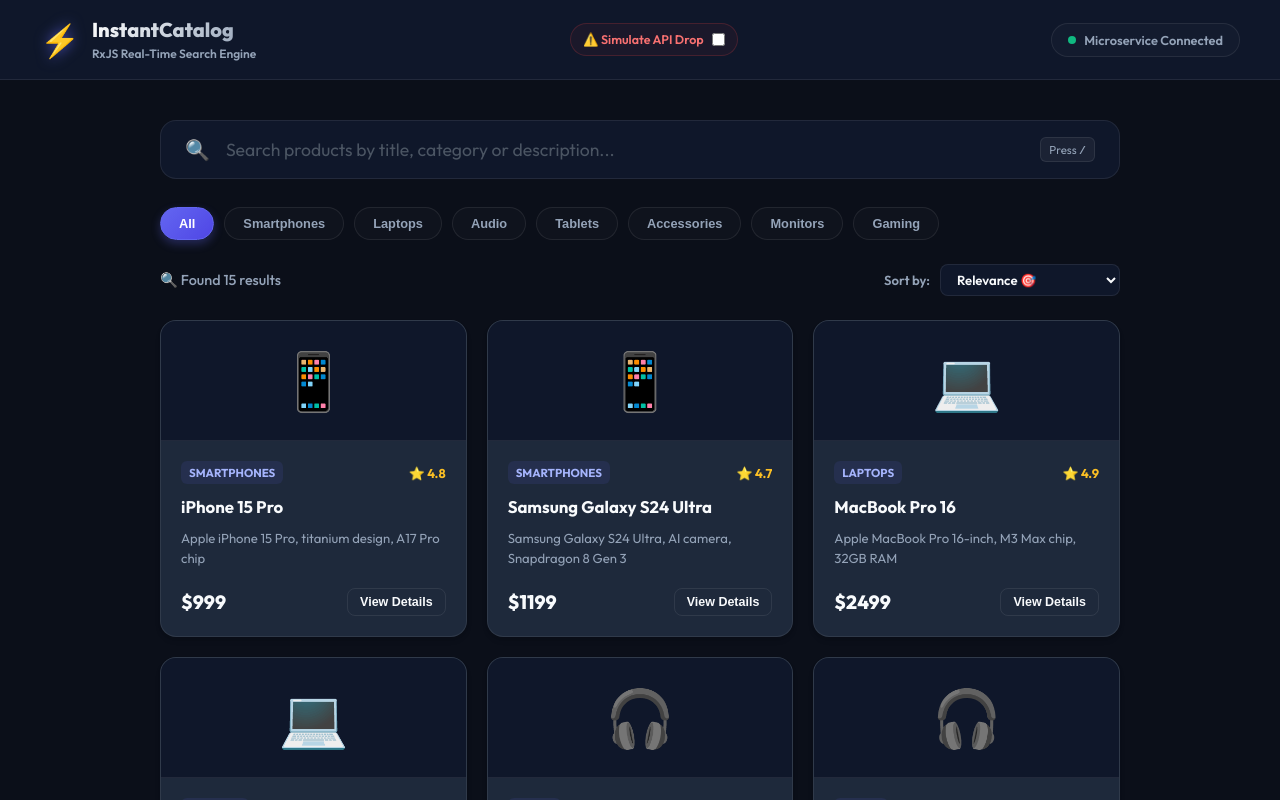
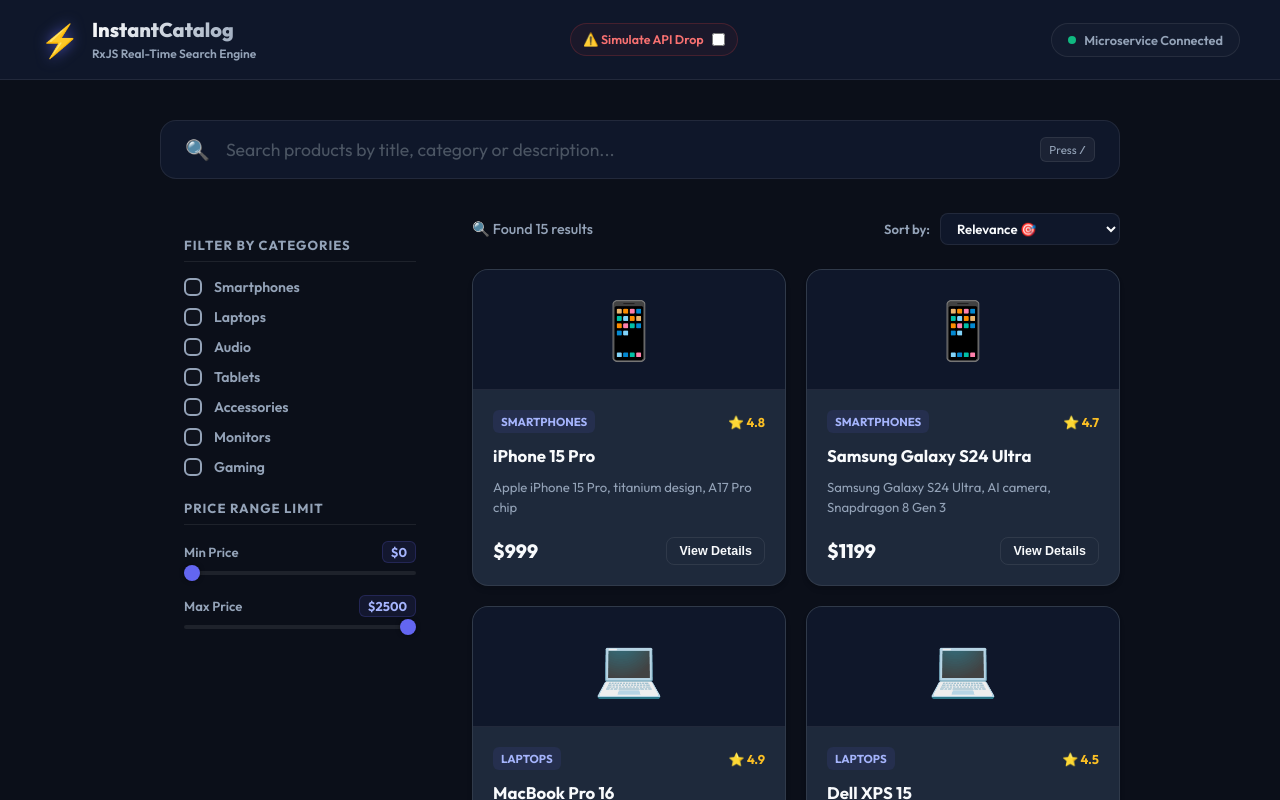
Before and after one commit to breakingthebot/realtime-search-rxjs, an Angular app: page / in a window 1280 px wide. Shown: the top 800 px of the page. Built offline with nearby package versions, Linux system fonts and the light colour scheme.

Commit message:
Implement advanced multi-select category checkboxes and price range slider filters in workspace sidebar

```diff
--- a/src/app/app.css
+++ b/src/app/app.css
@@ -729,3 +729,216 @@
     transform: scale(1.0);
   }
 }
+
+/* ==========================================================================
+   Filter Sidebar & Dynamic Workspace Layout
+   ========================================================================== */
+
+.workspace-row {
+  display: flex;
+  gap: 32px;
+  width: 100%;
+  align-items: flex-start;
+  margin-top: 10px;
+}
+
+/* Filters Sidebar */
+.filters-sidebar {
+  flex-shrink: 0;
+  width: 280px;
+  padding: 24px;
+  display: flex;
+  flex-direction: column;
+  gap: 24px;
+}
+
+.results-column {
+  flex: 1;
+  display: flex;
+  flex-direction: column;
+  gap: 24px;
+  min-width: 0;
+}
+
+.filter-section {
+  display: flex;
+  flex-direction: column;
+}
+
+.filter-section h3 {
+  font-size: 0.82rem;
+  text-transform: uppercase;
+  font-weight: 700;
+  color: var(--text-secondary);
+  letter-spacing: 1px;
+  margin-bottom: 16px;
+  border-bottom: 1px solid var(--border-color);
+  padding-bottom: 8px;
+}
+
+/* Custom Checkbox styles */
+.category-checkboxes-list {
+  display: flex;
+  flex-direction: column;
+  gap: 12px;
+}
+
+.checkbox-wrapper {
+  display: flex;
+  align-items: center;
+  gap: 12px;
+  cursor: pointer;
+  position: relative;
+  user-select: none;
+}
+
+.filter-checkbox {
+  position: absolute;
+  opacity: 0;
+  cursor: pointer;
+  height: 0;
+  width: 0;
+}
+
+.custom-checkbox {
+  width: 18px;
+  height: 18px;
+  border-radius: 6px;
+  border: 2px solid var(--text-secondary);
+  background-color: rgba(255, 255, 255, 0.02);
+  display: inline-flex;
+  align-items: center;
+  justify-content: center;
+  transition: all 0.2s cubic-bezier(0.4, 0, 0.2, 1);
+  flex-shrink: 0;
+}
+
+.filter-checkbox:checked ~ .custom-checkbox {
+  background-color: #6366f1;
+  border-color: #6366f1;
+  box-shadow: 0 0 8px rgba(99, 102, 241, 0.4);
+}
+
+.custom-checkbox::after {
+  content: '✓';
+  font-size: 0.68rem;
+  color: #ffffff;
+  font-weight: 800;
+  display: none;
+}
+
+.filter-checkbox:checked ~ .custom-checkbox::after {
+  display: block;
+}
+
+.checkbox-label {
+  font-size: 0.88rem;
+  font-weight: 600;
+  color: var(--text-secondary);
+  transition: color 0.2s ease;
+}
+
+.filter-checkbox:checked ~ .checkbox-label {
+  color: #ffffff;
+}
+
+/* Range Slider styles */
+.price-slider-group {
+  display: flex;
+  flex-direction: column;
+  gap: 20px;
+}
+
+.price-slider-item {
+  display: flex;
+  flex-direction: column;
+  gap: 8px;
+}
+
+.slider-meta {
+  display: flex;
+  justify-content: space-between;
+  align-items: center;
+}
+
+.slider-title {
+  font-size: 0.82rem;
+  font-weight: 600;
+  color: var(--text-secondary);
+}
+
+.slider-value-badge {
+  font-size: 0.8rem;
+  font-weight: 700;
+  color: #a5b4fc;
+  background-color: rgba(99, 102, 241, 0.1);
+  padding: 2px 8px;
+  border-radius: 6px;
+  border: 1px solid rgba(99, 102, 241, 0.2);
+}
+
+.range-slider-input {
+  width: 100%;
+  -webkit-appearance: none;
+  background: rgba(255, 255, 255, 0.08);
+  height: 4px;
+  border-radius: 2px;
+  outline: none;
+  transition: all 0.2s;
+}
+
+.range-slider-input::-webkit-slider-thumb {
+  -webkit-appearance: none;
+  width: 16px;
+  height: 16px;
+  border-radius: 50%;
+  background: #6366f1;
+  cursor: pointer;
+  transition: transform 0.15s;
+  box-shadow: 0 0 4px rgba(0, 0, 0, 0.5);
+}
+
+.range-slider-input::-webkit-slider-thumb:hover {
+  transform: scale(1.2);
+  box-shadow: 0 0 10px rgba(99, 102, 241, 0.4);
+}
+
+/* Reset Button */
+.btn-reset-sidebar-filters {
+  background-color: rgba(255, 255, 255, 0.03);
+  border: 1px solid var(--border-color);
+  color: var(--text-secondary);
+  padding: 12px;
+  border-radius: 12px;
+  font-size: 0.85rem;
+  font-weight: 700;
+  cursor: pointer;
+  width: 100%;
+  transition: all 0.25s;
+  text-align: center;
+  margin-top: 10px;
+}
+
+.btn-reset-sidebar-filters:hover {
+  background-color: rgba(255, 255, 255, 0.06);
+  color: #ffffff;
+  border-color: rgba(255, 255, 255, 0.15);
+}
+
+/* Responsive Media Queries */
+@media (max-width: 960px) {
+  .workspace-row {
+    flex-direction: column;
+    align-items: stretch;
+    gap: 24px;
+  }
+  .filters-sidebar {
+    width: 100%;
+    display: grid;
+    grid-template-columns: repeat(auto-fit, minmax(220px, 1fr));
+    gap: 20px;
+  }
+  .btn-reset-sidebar-filters {
+    grid-column: 1 / -1;
+  }
+}
--- a/src/app/app.html
+++ b/src/app/app.html
@@ -47,7 +47,7 @@
 
       <!-- Clear button (only visible when query has text) -->
       <button
-        *ngIf="queryValue() || activeCategory() !== 'All' || activeSort() !== 'relevance'"
+        *ngIf="queryValue() || selectedCategories().length > 0 || minPrice() > 0 || maxPrice() < 2500 || activeSort() !== 'relevance'"
         class="btn-clear-search"
         (click)="clearSearch()"
         title="Clear search query and filters"
@@ -86,20 +86,79 @@
       </div>
     </div>
 
-    <!-- Category Filter Tabs -->
-    <div class="category-tabs-bar" *ngIf="!hasError()">
-      <button
-        *ngFor="let cat of categories"
-        class="btn-category-tab"
-        [class.active]="activeCategory() === cat"
-        (click)="setCategory(cat)"
-      >
-        {{ cat }}
-      </button>
+    <!-- Dynamic Workspace: Filter Sidebar + Catalog Listings Grid -->
+    <div class="workspace-row" *ngIf="!hasError()">
+      <!-- Left sidebar panel -->
+      <aside class="filters-sidebar glass-panel">
+        <!-- Categories Checklist -->
+        <div class="filter-section">
+          <h3>Filter by Categories</h3>
+          <div class="category-checkboxes-list">
+            <label *ngFor="let cat of categoriesList" class="checkbox-wrapper">
+              <input
+                type="checkbox"
+                [checked]="isCategorySelected(cat)"
+                (change)="toggleCategory(cat)"
+                class="filter-checkbox"
+              />
+              <span class="custom-checkbox"></span>
+              <span class="checkbox-label">{{ cat }}</span>
+            </label>
+          </div>
         </div>
 
+        <!-- Price Range Slider Group -->
+        <div class="filter-section">
+          <h3>Price Range Limit</h3>
+          <div class="price-slider-group">
+            <div class="price-slider-item">
+              <div class="slider-meta">
+                <span class="slider-title">Min Price</span>
+                <span class="slider-value-badge">${{ minPrice() }}</span>
+              </div>
+              <input
+                type="range"
+                [ngModel]="minPrice()"
+                (ngModelChange)="setMinPrice($event)"
+                min="0"
+                max="2500"
+                step="50"
+                class="range-slider-input"
+              />
+            </div>
+
+            <div class="price-slider-item">
+              <div class="slider-meta">
+                <span class="slider-title">Max Price</span>
+                <span class="slider-value-badge">${{ maxPrice() }}</span>
+              </div>
+              <input
+                type="range"
+                [ngModel]="maxPrice()"
+                (ngModelChange)="setMaxPrice($event)"
+                min="0"
+                max="2500"
+                step="50"
+                class="range-slider-input"
+              />
+            </div>
+          </div>
+        </div>
+
+        <!-- Active Reset button -->
+        <button
+          *ngIf="queryValue() || selectedCategories().length > 0 || minPrice() > 0 || maxPrice() < 2500 || activeSort() !== 'relevance'"
+          class="btn-reset-sidebar-filters"
+          (click)="clearSearch()"
+        >
+          Reset All Filters
+        </button>
+      </aside>
+
+      <!-- Right results panel -->
+      <div class="results-column">
         <!-- Search Status Bar & Sorting Dropdown -->
-    <div class="search-status-bar" *ngIf="!hasError()">
+        <div class="search-status-bar">
           <p class="status-count" *ngIf="!isLoading()">
             🔍 Found {{ allFilteredProducts.length }} {{ allFilteredProducts.length === 1 ? 'result' : 'results' }}
             <span *ngIf="queryValue()">for "{{ queryValue() }}"</span>
@@ -125,18 +184,8 @@
           </div>
         </div>
 
-    <!-- Error Alert Banner -->
-    <div class="error-banner shadow-sm" *ngIf="hasError() && !isLoading()">
-      <span class="error-banner-icon">⚠️</span>
-      <div class="error-banner-details">
-        <strong>API Connection Failure</strong>
-        <p>The catalog search microservice timed out returning query lists (simulated).</p>
-      </div>
-      <button class="btn-retry-search" (click)="retrySearch()">🔄 Retry Query</button>
-    </div>
-
         <!-- Results Display Grid -->
-    <div class="results-grid" *ngIf="!isLoading() && !hasError(); else loadingSkeleton">
+        <div class="results-grid" *ngIf="!isLoading(); else loadingSkeleton">
           <div class="product-card shadow-sm" *ngFor="let product of searchResults()">
             <div class="card-media">
               <span class="product-emoji">{{ product.thumbnail }}</span>
@@ -157,7 +206,7 @@
         </div>
 
         <!-- Scroll Sentinel / Pagination Loader -->
-    <div #scrollSentinel class="scroll-sentinel" *ngIf="!isLoading() && !hasError()">
+        <div #scrollSentinel class="scroll-sentinel">
           <div class="scrolling-loader" *ngIf="hasMorePages()">
             <span class="spinner-dot dot-1"></span>
             <span class="spinner-dot dot-2"></span>
@@ -170,11 +219,23 @@
         </div>
 
         <!-- Empty Search State -->
-    <div class="empty-state-panel" *ngIf="allFilteredProducts.length === 0 && !isLoading() && !hasError()">
+        <div class="empty-state-panel" *ngIf="allFilteredProducts.length === 0 && !isLoading()">
           <span class="empty-icon">📂</span>
           <h2>No Matches Found</h2>
-      <p>We couldn't find any products matching "{{ queryValue() }}". Try adjusting your spelling or filters.</p>
+          <p>We couldn't find any products matching your current category, price range, or search options.</p>
           <button class="btn-reset-filters" (click)="clearSearch()">Reset Search</button>
+        </div>
+      </div>
+    </div>
+
+    <!-- Error Alert Banner -->
+    <div class="error-banner shadow-sm" *ngIf="hasError() && !isLoading()">
+      <span class="error-banner-icon">⚠️</span>
+      <div class="error-banner-details">
+        <strong>API Connection Failure</strong>
+        <p>The catalog search microservice timed out returning query lists (simulated).</p>
+      </div>
+      <button class="btn-retry-search" (click)="retrySearch()">🔄 Retry Query</button>
     </div>
 
     <!-- Loading Skeleton Grid Template -->
--- a/src/app/app.ts
+++ b/src/app/app.ts
@@ -35,7 +35,9 @@
   hasError = signal<boolean>(false);
 
   // Filters & Sorting state signals
-  activeCategory = signal<string>('All');
+  selectedCategories = signal<string[]>([]);
+  minPrice = signal<number>(0);
+  maxPrice = signal<number>(2500);
   activeSort = signal<string>('relevance');
 
   // Pagination states
@@ -46,7 +48,9 @@
   public allFilteredProducts: Product[] = [];
 
   // Convert signals to observables in component construction phase (valid injection context)
-  private category$ = toObservable(this.activeCategory);
+  private categories$ = toObservable(this.selectedCategories);
+  private minPrice$ = toObservable(this.minPrice);
+  private maxPrice$ = toObservable(this.maxPrice);
   private sort$ = toObservable(this.activeSort);
 
   // Focus tracking state
@@ -56,7 +60,7 @@
   recentQueries = signal<string[]>([]);
 
   // List of available categories
-  categories = ['All', 'Smartphones', 'Laptops', 'Audio', 'Tablets', 'Accessories', 'Monitors', 'Gaming'];
+  categoriesList = ['Smartphones', 'Laptops', 'Audio', 'Tablets', 'Accessories', 'Monitors', 'Gaming'];
 
   // Scroll sentinel observer
   private observer?: IntersectionObserver;
@@ -87,8 +91,14 @@
     );
 
     // Combine queries, filters and sorting modes dynamically
-    this.searchSubscription = combineLatest([query$, this.category$, this.sort$]).pipe(
-      switchMap(([query, category, sort]) => {
+    this.searchSubscription = combineLatest([
+      query$,
+      this.categories$,
+      this.minPrice$,
+      this.maxPrice$,
+      this.sort$
+    ]).pipe(
+      switchMap(([query, categories, minPrice, maxPrice, sort]) => {
         this.isLoading.set(true);
         this.hasError.set(false);
 
@@ -96,9 +106,12 @@
           map(products => {
             // Apply category filter
             let results = products;
-            if (category !== 'All') {
-              results = products.filter(p => p.category === category);
+            if (categories.length > 0) {
+              results = products.filter(p => categories.includes(p.category));
             }
+
+            // Apply price range filter
+            results = results.filter(p => p.price >= minPrice && p.price <= maxPrice);
 
             // Apply sorting rules
             if (sort === 'price-low') {
@@ -194,13 +207,34 @@
     this.querySubject.next(value);
   }
 
-  setCategory(category: string): void {
-    this.activeCategory.set(category);
+  isCategorySelected(category: string): boolean {
+    return this.selectedCategories().includes(category);
+  }
+
+  toggleCategory(category: string): void {
+    const current = this.selectedCategories();
+    if (current.includes(category)) {
+      this.selectedCategories.set(current.filter(c => c !== category));
+    } else {
+      this.selectedCategories.set([...current, category]);
+    }
+  }
+
+  setMinPrice(val: any): void {
+    const numeric = Number(val);
+    this.minPrice.set(Math.min(isNaN(numeric) ? 0 : numeric, this.maxPrice()));
+  }
+
+  setMaxPrice(val: any): void {
+    const numeric = Number(val);
+    this.maxPrice.set(Math.max(isNaN(numeric) ? 2500 : numeric, this.minPrice()));
   }
 
   clearSearch(): void {
     this.queryValue.set('');
-    this.activeCategory.set('All');
+    this.selectedCategories.set([]);
+    this.minPrice.set(0);
+    this.maxPrice.set(2500);
     this.activeSort.set('relevance');
     this.querySubject.next('');
     this.searchInputRef?.nativeElement?.focus();
```
Also changed, not shown: 1 other file (tests, documents, lock files or other folders). Lines whose indentation alone changed are shown as unchanged.
